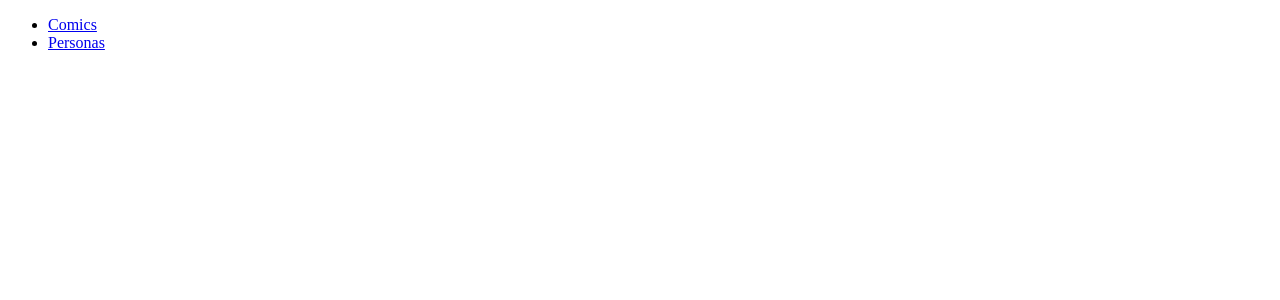
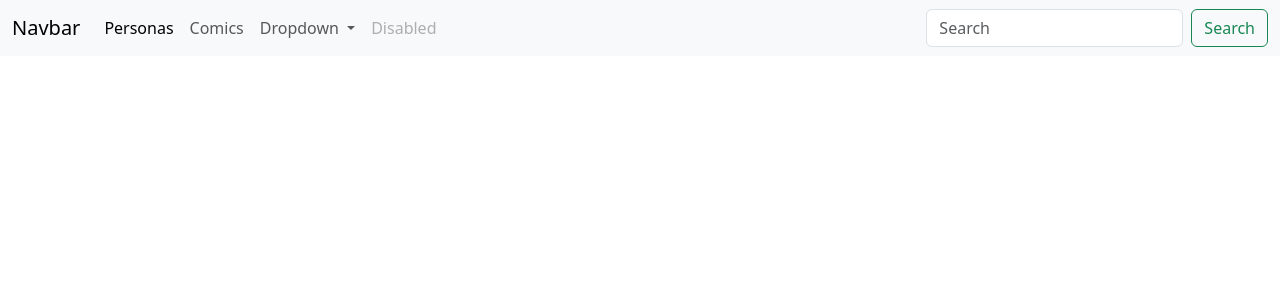
Before and after one commit to Peluas9000/angularservices, an Angular app: page / in a window 1280 px wide. Shown: the top 300 px of the page. Built offline with nearby package versions, Linux system fonts and the light colour scheme.

Commit message:
Hecho todo con observable promesa sin axios sync

```diff
--- a/src/app/components/menu-component/menu-component.html
+++ b/src/app/components/menu-component/menu-component.html
@@ -1,13 +1,37 @@
-<ul id="menu">
-    <li>
-        <a [routerLink]="['/comics']">Comics</a>
-    </li>
 
-
-
-    <li>
-        <a [routerLink]="['/personas']">Personas</a>
-    </li>
-
-
-</ul>
+<nav class="navbar navbar-expand-lg bg-body-tertiary">
+  <div class="container-fluid">
+    <a class="navbar-brand" href="#">Navbar</a>
+    <button class="navbar-toggler" type="button" data-bs-toggle="collapse" data-bs-target="#navbarSupportedContent" aria-controls="navbarSupportedContent" aria-expanded="false" aria-label="Toggle navigation">
+      <span class="navbar-toggler-icon"></span>
+    </button>
+    <div class="collapse navbar-collapse" id="navbarSupportedContent">
+      <ul class="navbar-nav me-auto mb-2 mb-lg-0">
+        <li class="nav-item">
+          <a class="nav-link active" aria-current="page" [routerLink]="['/personas']">Personas</a>
+        </li>
+        <li class="nav-item">
+          <a class="nav-link"[routerLink]="['/comics']">Comics</a>
+        </li>
+        <li class="nav-item dropdown">
+          <a class="nav-link dropdown-toggle" href="#" role="button" data-bs-toggle="dropdown" aria-expanded="false">
+            Dropdown
+          </a>
+          <ul class="dropdown-menu">
+            <li><a class="dropdown-item" href="#">Action</a></li>
+            <li><a class="dropdown-item" href="#">Another action</a></li>
+            <li><hr class="dropdown-divider"></li>
+            <li><a class="dropdown-item" href="#">Something else here</a></li>
+          </ul>
+        </li>
+        <li class="nav-item">
+          <a class="nav-link disabled" aria-disabled="true">Disabled</a>
+        </li>
+      </ul>
+      <form class="d-flex" role="search">
+        <input class="form-control me-2" type="search" placeholder="Search" aria-label="Search"/>
+        <button class="btn btn-outline-success" type="submit">Search</button>
+      </form>
+    </div>
+  </div>
+</nav>
--- a/src/app/components/personas-api-component/personas-api-component.html
+++ b/src/app/components/personas-api-component/personas-api-component.html
@@ -1,6 +1,6 @@
 <h1>Personas</h1>
 <ul>
     @for (persona of personas; track $index) {
-        <li>Nombre: {{ persona.Nombre }} y Edad: {{ persona.Edad }}</li>
+        <li  className="list-group-item ">Nombre: {{ persona.Nombre }} y Edad: {{ persona.Edad }}</li>
     }
 </ul>
--- a/src/app/components/personas-api-component/personas-api-component.ts
+++ b/src/app/components/personas-api-component/personas-api-component.ts
@@ -15,12 +15,24 @@
 
 
   ngOnInit(): void {
+
+    //Si devolvemos una promesa con la peticion , nos subscribimos a su promesa
+    this._service.getPeronasPromesa().then((response)=>{
+      this.personas=response;
+      this._cdr.detectChanges();
+    })
+  }
+
   //Si devolvemos un Observable  con la peticion , nos subscribimos a su promesa
-
+/*
     this._service.getPersonas().subscribe((response) => {
       console.log(response);
       this.personas=response;
       this._cdr.detectChanges();
     });
-  }
 }
+    */
+
+
+
+}
--- a/src/app/services/service.personas.ts
+++ b/src/app/services/service.personas.ts
@@ -1,7 +1,7 @@
 import { HttpClient } from "@angular/common/http";
 import { Injectable } from "@angular/core";
 import { Persona } from "../models/persona";
-import { Observable } from "rxjs";
+import { firstValueFrom, Observable } from "rxjs";
 
 @Injectable()
 export class ServicePersonas {
@@ -17,4 +17,22 @@
 
     }
 
+    //DEVOLVEMOS UNA PROMESA A LA LLAMADA UTILIZANDO PROMISE
+    getPeronasPromesa():Promise<any>{
+        let urlApi="https://servicioapipersonasmvcpgs.azurewebsites.net/api/personas";
+        let promise=new Promise((resolve)=>{
+            this._http.get(urlApi).subscribe((response)=>{
+                resolve(response);
+            })
+        });
+        return promise;
+    }
+
+
+
+    getPersonasAsync():Promise<Persona[]>{
+    let urlApi="https://servicioapipersonasmvcpgs.azurewebsites.net/api/personas";
+    return firstValueFrom(this._http.get<Persona[]>(urlApi));
+    }
+
 }
--- a/src/index.html
+++ b/src/index.html
@@ -6,8 +6,12 @@
   <base href="/">
   <meta name="viewport" content="width=device-width, initial-scale=1">
   <link rel="icon" type="image/x-icon" href="favicon.ico">
+      <link href="https://cdn.jsdelivr.net/npm/bootstrap@5.3.8/dist/css/bootstrap.min.css" rel="stylesheet" integrity="sha384-sRIl4kxILFvY47J16cr9ZwB07vP4J8+LH7qKQnuqkuIAvNWLzeN8tE5YBujZqJLB" crossorigin="anonymous">
+
 </head>
 <body>
   <app-root></app-root>
+      <script src="https://cdn.jsdelivr.net/npm/bootstrap@5.3.8/dist/js/bootstrap.bundle.min.js" integrity="sha384-FKyoEForCGlyvwx9Hj09JcYn3nv7wiPVlz7YYwJrWVcXK/BmnVDxM+D2scQbITxI" crossorigin="anonymous"></script>
+
 </body>
 </html>
```
